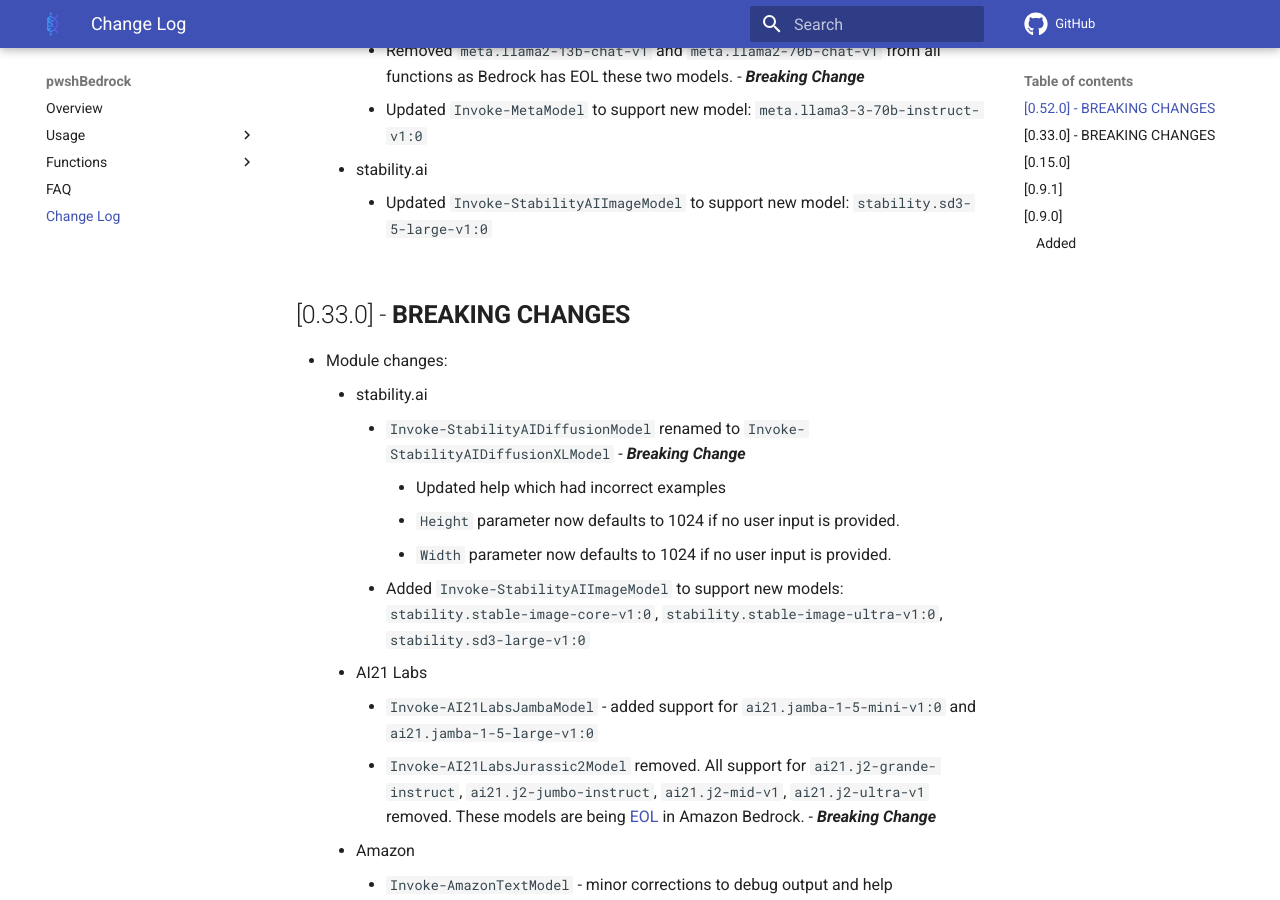
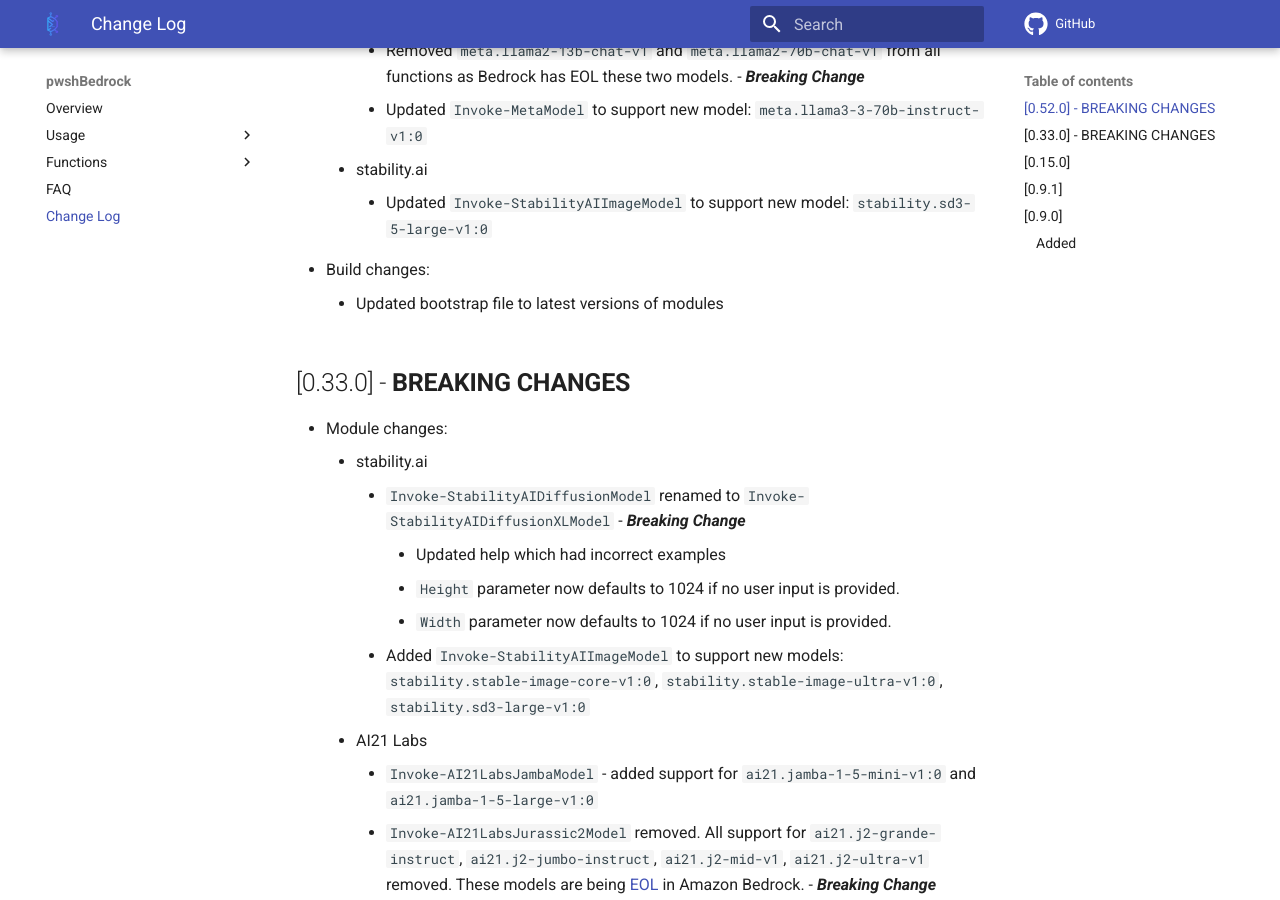
Before and after one commit to techthoughts2/pwshBedrock, an MkDocs documentation site: the page built from docs/CHANGELOG.md, in a window 1280 px wide and 900 px high, scrolled down 981 px. Built offline with MkDocs 1.6.1 and Material for MkDocs 9.7.7, drawn with Linux system fonts in a browser that asks for light colours; comment, search, counter and statistics services are not loaded.

Commit message:
Updated bootstrap

```diff
--- a/docs/CHANGELOG.md
+++ b/docs/CHANGELOG.md
@@ -27,6 +27,8 @@
         - Updated `Invoke-MetaModel` to support new model: `meta.llama3-3-70b-instruct-v1:0`
     - stability.ai
         - Updated `Invoke-StabilityAIImageModel` to support new model: `stability.sd3-5-large-v1:0`
+- Build changes:
+    - Updated bootstrap file to latest versions of modules
 
 ## [0.33.0] - **BREAKING CHANGES**
 
```
Also changed, not shown: 1 other file.
